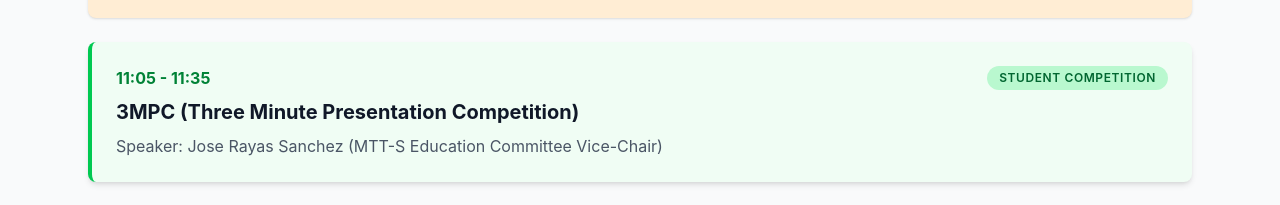
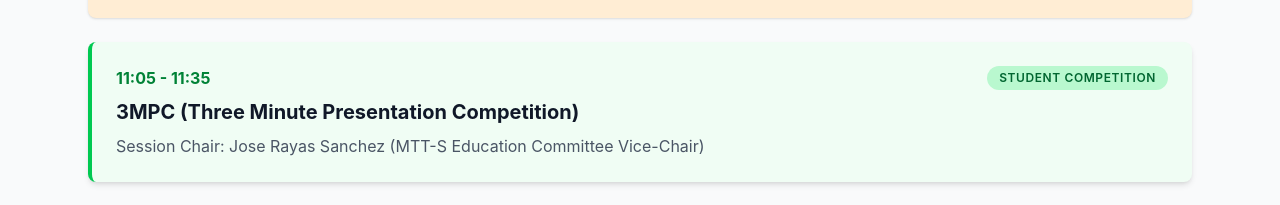
Before and after one commit to alex-segovia/landing_page_mtts_bpc_workshop, a React (Vite) app: page /workshop2026/program in a window 1280 px wide. Shown: the part 1200-1405 px from the top of the page. Built offline with nearby package versions, Linux system fonts and the light colour scheme.

Commit message:
Program change

```diff
--- a/src/components/Program.jsx
+++ b/src/components/Program.jsx
@@ -277,7 +277,7 @@ const Program = () => {
                     )}
                   </div>
                   <h3 className="text-xl font-bold text-gray-900 mt-2">{item.title}</h3>
-                  {item.presenter && <p className="text-gray-600 mt-2">Speaker: {item.presenter}</p>}
+                  {item.presenter && <p className="text-gray-600 mt-2">Session Chair: {item.presenter}</p>}
                   {item.speakers && <p className="text-gray-600 mt-2">Speakers: {item.speakers}</p>}
                 </div>
               );
@@ -350,7 +350,7 @@ const Program = () => {
                     )}
                   </div>
                   <h3 className="text-base font-bold text-gray-900 mt-4 leading-snug">{item.title}</h3>
-                  {item.presenter && <p className="text-sm text-gray-600 mt-auto pt-4 font-medium">Speaker: {item.presenter}</p>}
+                  {item.presenter && <p className="text-sm text-gray-600 mt-auto pt-4 font-medium">Session Chair: {item.presenter}</p>}
                   {item.speakers && <p className="text-sm text-gray-600 mt-auto pt-4 font-medium">Speakers: {item.speakers}</p>}
                 </div>
               );
```
